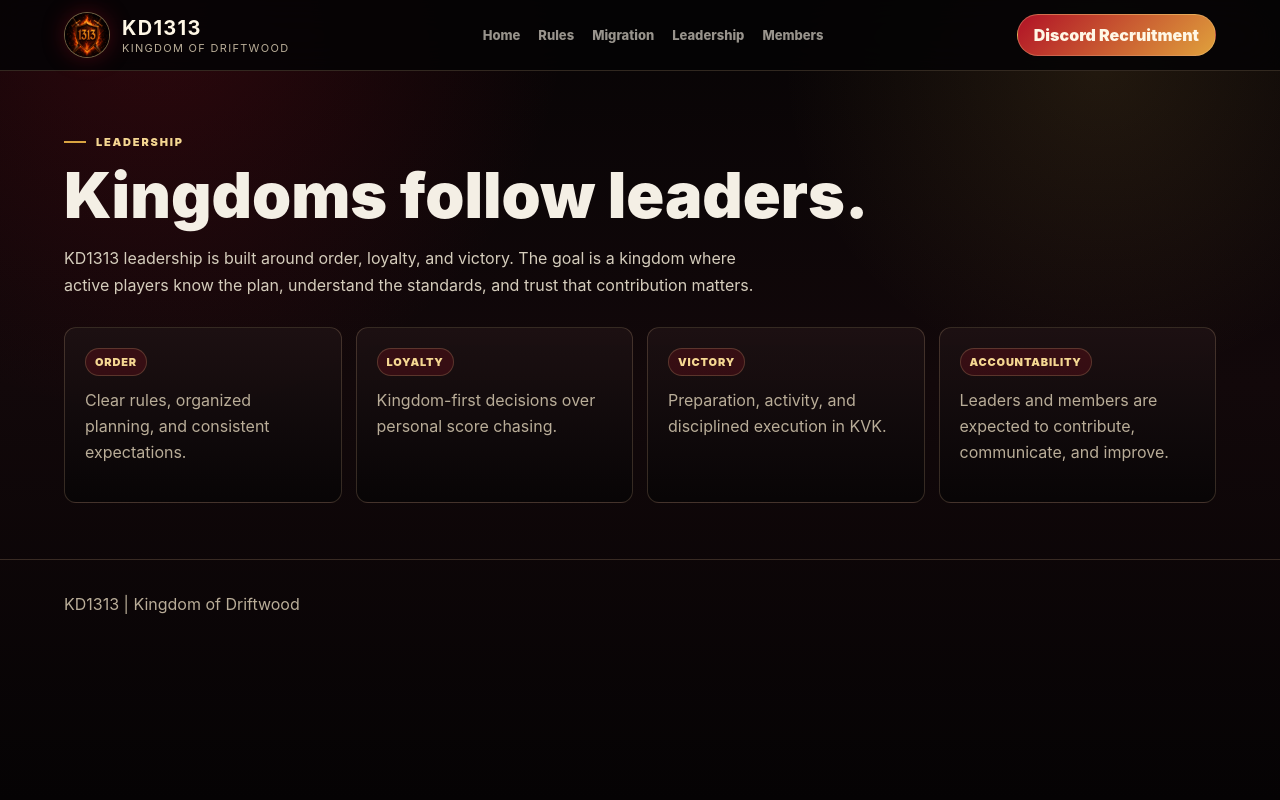
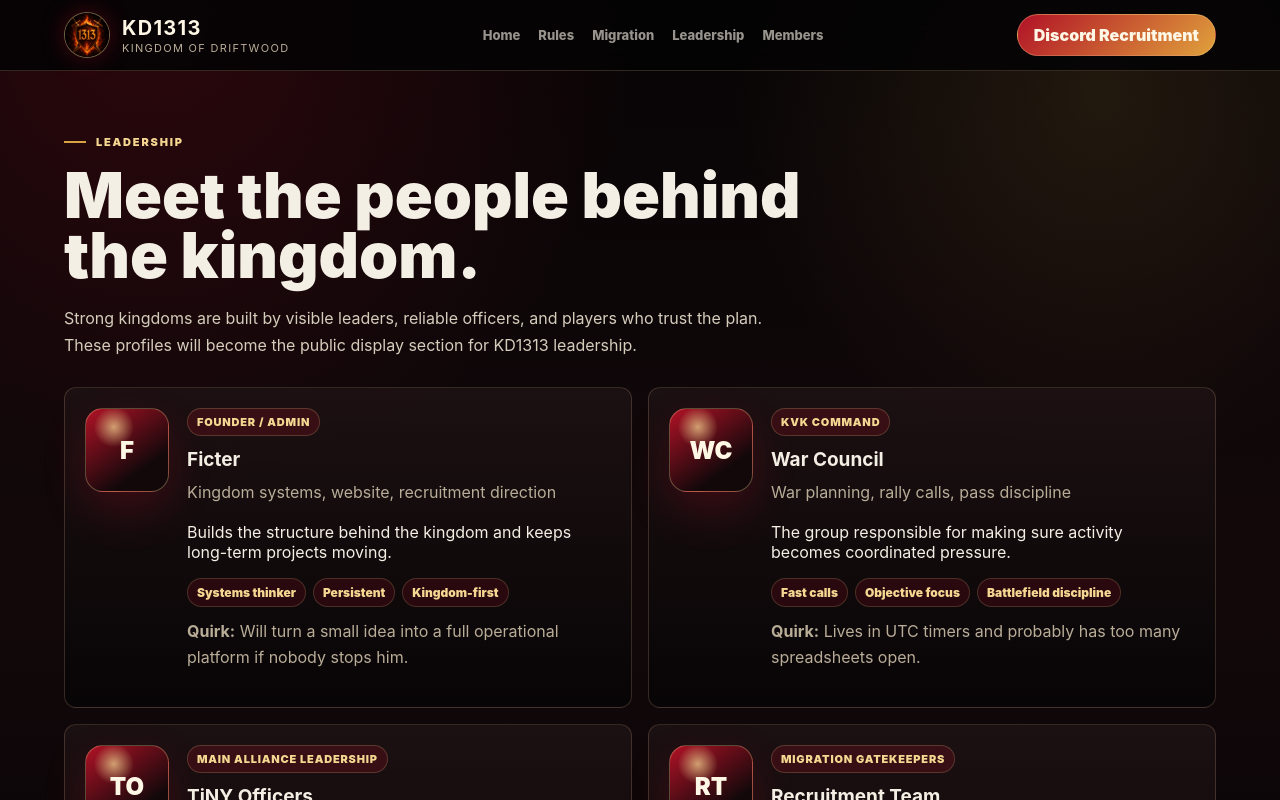
Before and after one commit to Ficter/kd1313-site, a Next.js app: page /leadership in a window 1280 px wide. Shown: the top 800 px of the page. Built offline with nearby package versions, Linux system fonts and the light colour scheme; no server answers.

Commit message:
Refine KD1313 recruitment leadership and rules

```diff
--- a/app/globals.css
+++ b/app/globals.css
@@ -165,6 +165,46 @@ h3{font-size:19px;margin-bottom:9px}
   border-radius:12px;
 }
 .panel,.notice,.tool-card,.table-card,.module{padding:20px}
+.leader-grid{display:grid;grid-template-columns:repeat(2,minmax(0,1fr));gap:16px;margin-top:28px}
+.leader-card{
+  display:grid;
+  grid-template-columns:84px minmax(0,1fr);
+  gap:18px;
+  border:1px solid var(--line);
+  background:linear-gradient(180deg,rgba(29,17,19,.94),rgba(8,5,6,.96));
+  border-radius:12px;
+  padding:20px;
+}
+.leader-avatar{
+  width:84px;
+  height:84px;
+  border-radius:18px;
+  display:grid;
+  place-items:center;
+  color:#fff7e6;
+  font-weight:1000;
+  font-size:24px;
+  background:
+    radial-gradient(circle at 34% 22%,rgba(245,215,146,.72),transparent 24%),
+    linear-gradient(145deg,#b11226,#12080a 72%);
+  border:1px solid rgba(245,215,146,.32);
+  box-shadow:0 18px 42px rgba(177,18,38,.24);
+}
+.leader-chips{display:flex;gap:7px;flex-wrap:wrap;margin:12px 0}
+.leader-chips span{border:1px solid rgba(245,215,146,.18);background:rgba(177,18,38,.16);color:var(--gold-2);border-radius:999px;padding:6px 9px;font-size:12px;font-weight:900}
+.rules-list{display:grid;gap:10px;margin-top:28px}
+.rule-row{
+  display:grid;
+  grid-template-columns:54px minmax(0,1fr);
+  gap:16px;
+  align-items:start;
+  border:1px solid var(--line);
+  background:linear-gradient(180deg,rgba(29,17,19,.9),rgba(8,5,6,.95));
+  border-radius:10px;
+  padding:18px;
+}
+.rule-row>span{color:var(--gold-2);font-weight:1000;font-size:18px}
+.rule-row h3{margin-bottom:6px}
 .command-card{
   padding:22px;
   position:relative;
@@ -264,11 +304,11 @@ footer{padding:34px clamp(18px,5vw,64px);border-top:1px solid var(--line);color:
   .hero-main{min-height:auto}
   .hero-side{min-height:auto;padding-top:0}
   .side{border-right:0;border-bottom:1px solid var(--line)}
-  .grid-3,.grid-4,.signal-strip{grid-template-columns:1fr 1fr}
+  .grid-3,.grid-4,.signal-strip,.leader-grid{grid-template-columns:1fr 1fr}
   .nav-links{display:none}
 }
 @media(max-width:640px){
-  .grid-3,.grid-4,.status-grid,.signal-strip{grid-template-columns:1fr}
+  .grid-3,.grid-4,.status-grid,.signal-strip,.leader-grid,.leader-card,.rule-row{grid-template-columns:1fr}
   .hero-main{padding:44px 22px}
   h1{font-size:clamp(36px,12vw,54px)}
   h2{font-size:clamp(26px,9vw,38px)}
--- a/app/leadership/page.tsx
+++ b/app/leadership/page.tsx
@@ -1,12 +1,44 @@
 import { Footer } from "@/components/Footer";
 import { PublicNav } from "@/components/PublicNav";
 
-const principles = [
-  ["Order", "Clear rules, organized planning, and consistent expectations."],
-  ["Loyalty", "Kingdom-first decisions over personal score chasing."],
-  ["Victory", "Preparation, activity, and disciplined execution in KVK."],
-  ["Accountability", "Leaders and members are expected to contribute, communicate, and improve."]
+const leaders = [
+  {
+    name: "Ficter",
+    title: "Founder / Admin",
+    role: "Kingdom systems, website, recruitment direction",
+    intro: "Builds the structure behind the kingdom and keeps long-term projects moving.",
+    strengths: ["Systems thinker", "Persistent", "Kingdom-first"],
+    quirks: "Will turn a small idea into a full operational platform if nobody stops him."
+  },
+  {
+    name: "War Council",
+    title: "KVK Command",
+    role: "War planning, rally calls, pass discipline",
+    intro: "The group responsible for making sure activity becomes coordinated pressure.",
+    strengths: ["Fast calls", "Objective focus", "Battlefield discipline"],
+    quirks: "Lives in UTC timers and probably has too many spreadsheets open."
+  },
+  {
+    name: "TiNY Officers",
+    title: "Main Alliance Leadership",
+    role: "Member coordination, standards, daily execution",
+    intro: "The alliance layer that turns kingdom expectations into daily habits.",
+    strengths: ["Member support", "Event coverage", "Accountability"],
+    quirks: "Equal parts serious coordination and chaotic alliance chat energy."
+  },
+  {
+    name: "Recruitment Team",
+    title: "Migration Gatekeepers",
+    role: "Candidate review, interviews, fit checks",
+    intro: "Looks beyond power numbers and checks whether a player actually fits the culture.",
+    strengths: ["Screening", "Communication", "Culture fit"],
+    quirks: "Suspicious of anyone who says they are active but has no receipts."
+  }
 ];
+
+function initials(name: string) {
+  return name.split(" ").map((part) => part[0]).join("").slice(0, 2).toUpperCase();
+}
 
 export default function LeadershipPage() {
   return (
@@ -14,16 +46,25 @@ export default function LeadershipPage() {
       <PublicNav />
       <section className="page">
         <div className="eyebrow">Leadership</div>
-        <h1>Kingdoms follow leaders.</h1>
+        <h1>Meet the people behind the kingdom.</h1>
         <p className="lead">
-          KD1313 leadership is built around order, loyalty, and victory. The goal is a kingdom where
-          active players know the plan, understand the standards, and trust that contribution matters.
+          Strong kingdoms are built by visible leaders, reliable officers, and players who trust the plan.
+          These profiles will become the public display section for KD1313 leadership.
         </p>
-        <div className="grid-4" style={{ marginTop: 28 }}>
-          {principles.map(([title, text]) => (
-            <article className="panel" key={title}>
-              <span className="tag">{title}</span>
-              <p className="muted">{text}</p>
+        <div className="leader-grid">
+          {leaders.map((leader) => (
+            <article className="leader-card" key={leader.name}>
+              <div className="leader-avatar">{initials(leader.name)}</div>
+              <div>
+                <span className="tag">{leader.title}</span>
+                <h3>{leader.name}</h3>
+                <p className="muted">{leader.role}</p>
+                <p>{leader.intro}</p>
+                <div className="leader-chips">
+                  {leader.strengths.map((strength) => <span key={strength}>{strength}</span>)}
+                </div>
+                <p className="muted"><strong>Quirk:</strong> {leader.quirks}</p>
+              </div>
             </article>
           ))}
         </div>
--- a/app/migration/page.tsx
+++ b/app/migration/page.tsx
@@ -1,6 +1,8 @@
 import Link from "next/link";
 import { Footer } from "@/components/Footer";
 import { PublicNav } from "@/components/PublicNav";
+
+const migrationDiscordUrl = "https://discord.gg/nyAUTP9mJZ";
 
 const requirements = [
   ["Contribution", "Migration candidates should be ready to contribute in KVK, events, and kingdom objectives."],
@@ -21,7 +23,7 @@ export default function MigrationPage() {
           KVK history, goals, and attitude. The kingdom is built around contribution and discipline.
         </p>
         <div className="actions">
-          <Link className="btn" href={process.env.NEXT_PUBLIC_DISCORD_INVITE_URL || "https://discord.gg/"}>
+          <Link className="btn" href={migrationDiscordUrl}>
             Open Recruitment Discord
           </Link>
           <Link className="btn secondary" href="/rules">Read Rules</Link>
```
Also changed, not shown: app/page.tsx (+4 -8 lines), app/rules/page.tsx (+53 -13 lines), 1 other file (tests, documents, lock files or other folders).
